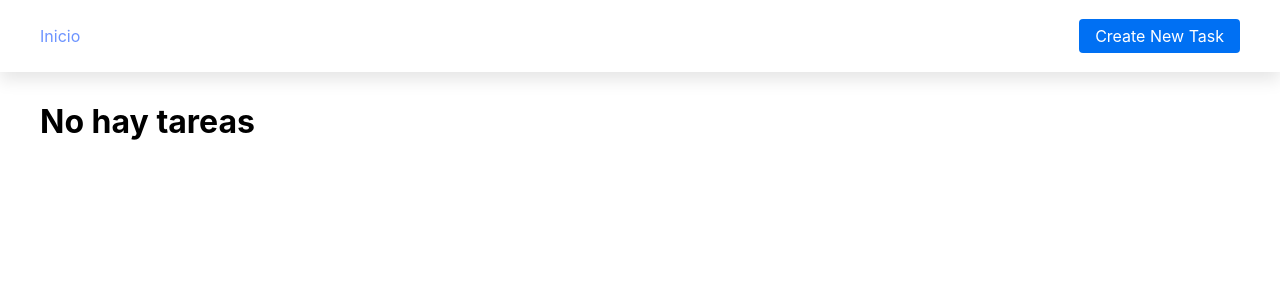
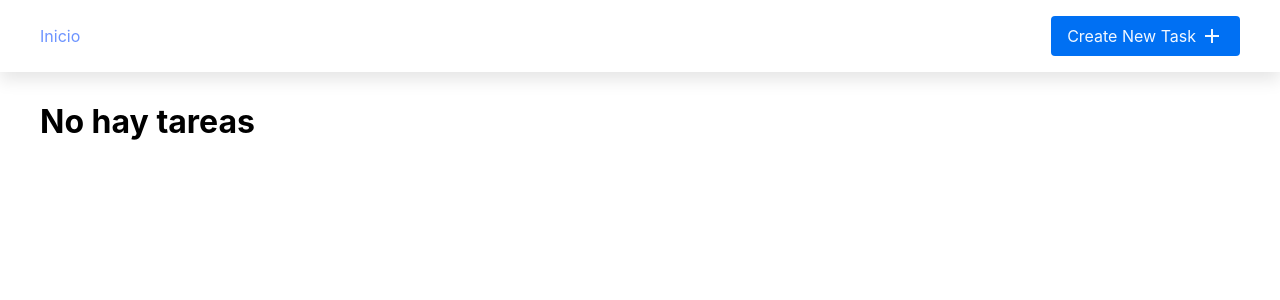
Before and after one commit to EribertoSG/CRUD, a Next.js app: page / in a window 1280 px wide. Shown: the top 300 px of the page. Built offline with nearby package versions, Linux system fonts and the light colour scheme.

Commit message:
Se agregaron iconos

```diff
--- a/src/components/molecules/Card.jsx
+++ b/src/components/molecules/Card.jsx
@@ -9,7 +9,10 @@ const Card = ({ index, title, description, onClick, onDelete }) => {
                     <p className="text">{description}</p>
                 </div>
             </div>
-            <button className="button delete" onClick={onDelete}>Delete</button>
+            <button className="button delete" onClick={onDelete}>
+                <span>Delete</span>
+                <svg xmlns="http://www.w3.org/2000/svg" className="trash"><path d="M5 20a2 2 0 0 0 2 2h10a2 2 0 0 0 2-2V8h2V6h-4V4a2 2 0 0 0-2-2H9a2 2 0 0 0-2 2v2H3v2h2zM9 4h6v2H9zM8 8h9v12H7V8z"></path><path d="M9 10h2v8H9zm4 0h2v8h-2z"></path></svg>
+            </button>
         </div>
     )
 }
--- a/src/components/orgnisms/Nav.jsx
+++ b/src/components/orgnisms/Nav.jsx
@@ -13,8 +13,13 @@ const Nav = () => {
                 </div>
                 <div className="header__nav-rigth">
                     {router.pathname === '/new' || router.pathname === '/edit/[id]'
-                        ? ''
-                        : <button onClick={() => router.push('/new')} className="button">Create New Task</button>
+                        ?
+                        ''
+                        :
+                        <button onClick={() => router.push('/new')} className="button flex">
+                            <span>Create New Task</span>
+                            <svg xmlns="http://www.w3.org/2000/svg" className="plus"><path d="M19 11h-6V5h-2v6H5v2h6v6h2v-6h6z"></path></svg>
+                        </button>
                     }
                 </div>
             </div>
--- a/src/scss/base/_base.scss
+++ b/src/scss/base/_base.scss
@@ -14,3 +14,8 @@ a {
     text-decoration: none;
     color: rgb(109, 148, 255);
 }
+
+.flex{
+    display: flex;
+    align-items: center;
+}
--- a/src/scss/components/_button.scss
+++ b/src/scss/components/_button.scss
@@ -7,6 +7,7 @@
     border: none;
     cursor: pointer;
     transition: transform .2s ease;
+    color: #f2f8ff;
 }
 
 .button:hover {
@@ -19,8 +20,11 @@
 }
 
 .delete {
+    display: flex;
+    align-items: center;
+    justify-content: center;
     background-color: rgb(255, 99, 99);
-    color: rgb(255, 235, 235);
+    color: #fff2f2;
 }
 
 .delete:hover {
--- /dev/null
+++ b/src/scss/components/_icons.scss
@@ -0,0 +1,14 @@
+%wh{
+    width: 24px;
+    height: 24px;
+}
+.plus{
+    @extend %wh;
+    fill: #f2f8ff;
+    margin-left: .25rem;
+}
+.trash{
+    fill: #fff2f2;
+    @extend %wh;
+    margin-left: .5rem;
+}
--- a/src/scss/main.scss
+++ b/src/scss/main.scss
@@ -13,3 +13,4 @@
 @import "./components/form";
 @import "./components/button";
 @import "./components/card";
+@import "./components/icons";
```
